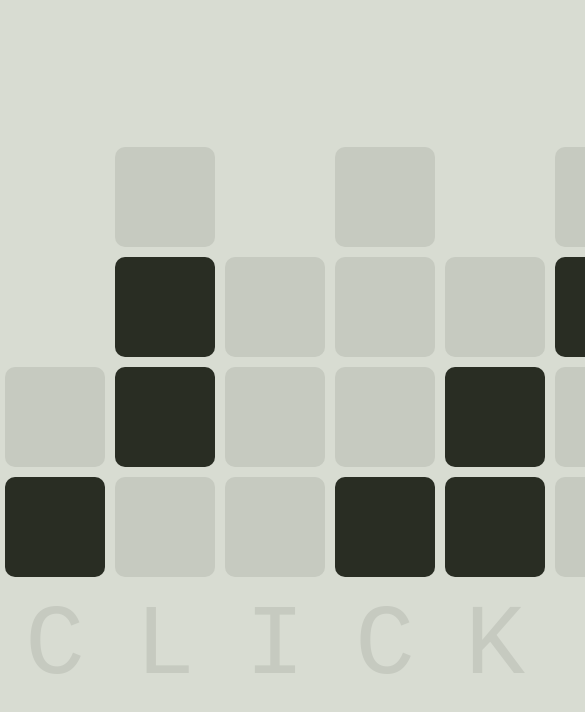
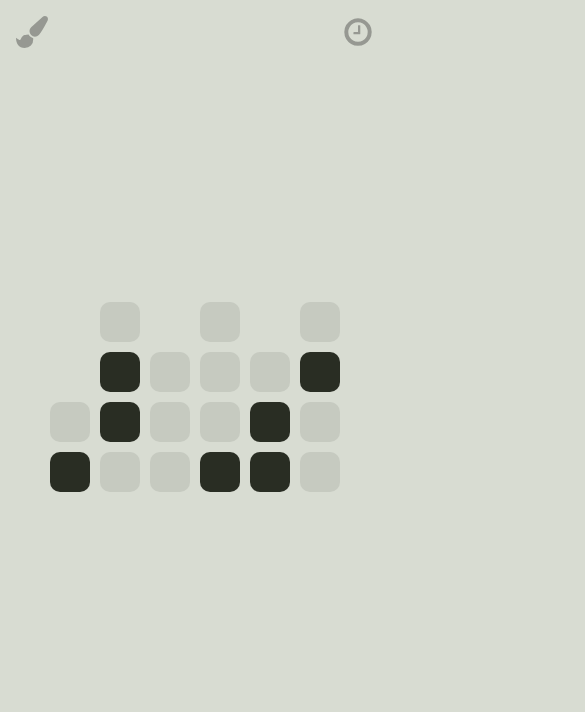
Before and after one commit to doke-v/react-binary-clock, a React (Create React App) app: page / in a window 390 px wide. Shown: the top 712 px of the page, 585 px wide, since content can reach past the window. Built offline with nearby package versions, Linux system fonts and the light colour scheme.

Commit message:
mobile fixes

```diff
--- a/src/App.css
+++ /dev/null
@@ -1,32 +0,0 @@
-.App {
-  text-align: center;
-}
-
-.App-logo {
-  animation: App-logo-spin infinite 20s linear;
-  height: 40vmin;
-}
-
-.App-header {
-  background-color: #282c34;
-  min-height: 100vh;
-  display: flex;
-  flex-direction: column;
-  align-items: center;
-  justify-content: center;
-  font-size: calc(10px + 2vmin);
-  color: white;
-}
-
-.App-link {
-  color: #61dafb;
-}
-
-@keyframes App-logo-spin {
-  from {
-    transform: rotate(0deg);
-  }
-  to {
-    transform: rotate(360deg);
-  }
-}
--- a/src/App.js
+++ b/src/App.js
@@ -1,5 +1,6 @@
 import React, { Component } from 'react';
-import './App.css';
+import Brush from './svg/paint-brush.svg'
+import Clock from './svg/clock-o.svg'
 
 class App extends Component {
   state = { bintime: [], time: [], currentHint: 0, hints:[], blockNumbers: false, theme: 0, themes: ["", "indian", "marine", "france", "typewriter", "crazy"]}
@@ -7,8 +8,6 @@ class App extends Component {
   componentDidMount = () => {
     this.tick()
     setInterval(this.tick, 1000)
-    window.addEventListener('click', this.nextHint);
-    window.addEventListener('keypress', this.nextTheme);
   }
   tick=() => {
     let d = new Date().toTimeString().split(" ")[0].replace(/:/g, "").split("");
@@ -38,11 +37,10 @@ class App extends Component {
 
   generateHints = () => {
     let hints = []
-    hints[0] = "CLICK!".split("")
+    hints[0] = [""]
     hints[1] = "HHMMSS".split("")
     hints[2] = this.state.time
     hints[3] = this.state.time
-    hints[4] = [""]
     this.setState({hints})
   }
 
@@ -62,6 +60,10 @@ class App extends Component {
     let {hints, currentHint, themes, theme} = this.state
     return (
       <div className={"themed " + themes[theme]}>
+      <div className="controls">
+        <img alt="Theme" src={Brush} onClick={this.nextTheme}/>
+        <img alt="Hint" src={Clock} onClick={this.nextHint}/>
+      </div>
       <div className="container">
         <div className="clock">
           {this.blocks()}
--- a/src/index.js
+++ b/src/index.js
@@ -1,6 +1,6 @@
 import React from 'react';
 import ReactDOM from 'react-dom';
-import './index.scss';
+import './scss/index.scss';
 import App from './App';
 
 ReactDOM.render(<App />, document.getElementById('root'));
--- a/src/index.scss
+++ /dev/null
@@ -1,72 +0,0 @@
-@import 'themes';
-
-html {
-  height: 100%;
-}
-
-body {
-  margin: 0;
-  padding: 0;
-  height: 100%;
-  display: flex;
-  background: #d8dcd2;
-
-}
-
-#root {
-  display: flex;
-  width: 100%;
-}
-
-.container {
-  margin: auto;
-}
-
-.help-row {
-  display: flex;
-}
-
-.clock {
-  display: flex
-}
-.item {
-  width: 100px;
-  height: 100px;
-  border-radius: 10px;
-  margin: 10px 5px;
-  background-color: #c6cac0;
-  user-select: none;
-}
-
-.item p {
-  margin: 0;
-  background-color: unset;
-  color: #c6cac0;
-  font-size: 100px;
-  line-height: 1;
-  font-family: monospace;
-  text-align: center;
-}
-
-.lit {
-  background-color: #292d23;
-  transition : 500ms ease-in;
-}
-
-.col:nth-child(1) .item:nth-child(-n+2), .col:nth-of-type(2n+3) .item:nth-child(1) {
-  visibility: hidden;
-}
-
-.help-row .item {
-  background-color: unset;
-  font-size: 100px;
-  line-height: 0.7;
-  font-family: monospace;
-  text-align: center;
-}
-
-.themed {
-    width: 100%;
-    height: 100%;
-    display: flex;
-}
--- /dev/null
+++ b/src/scss/breakpoints.scss
@@ -0,0 +1,23 @@
+$iphone5-width: 320px;
+$tablet-width: 768px;
+$desktop-width: 1024px;
+@mixin iphone5 {
+  @media (max-width: #{$iphone5-width}) {
+    @content;
+  }
+}
+@mixin mobile {
+  @media (max-width: #{$tablet-width - 1px}) {
+    @content;
+  }
+}
+@mixin tablet {
+  @media (max-width: #{$desktop-width - 1px}) {
+    @content;
+  }
+}
+@mixin desktop {
+  @media (min-width: #{$desktop-width}) {
+    @content;
+  }
+}
--- /dev/null
+++ b/src/scss/index.scss
@@ -0,0 +1,99 @@
+@import 'themes';
+@import 'breakpoints';
+
+html, body {
+  height: 100%;
+  width: 100%;
+}
+
+body {
+  margin: 0;
+  padding: 0;
+  background: #d8dcd2;
+
+}
+
+#root {
+  height: 100%;
+}
+
+.container {
+  margin: auto;
+  display: flex;
+  flex-direction: column;
+  font-size: 5.5em;
+  @include mobile {
+    font-size: 2.5em
+  }
+}
+
+.clock {
+  display: flex;
+}
+
+.help-row {
+  display: flex;
+}
+
+.item {
+  width: 1em;
+  height: 1em;
+
+  border-radius: 10px;
+  margin: 10px 5px;
+  background-color: #c6cac0;
+  user-select: none;
+  display: flex;
+}
+
+.item p {
+  margin: auto;
+  background-color: unset;
+  color: #c6cac0;
+  font-family: monospace;
+  text-align: center;
+}
+
+.lit {
+  background-color: #292d23;
+  transition : 500ms ease-in;
+}
+
+.help-row .item {
+  background-color: unset;
+  margin-top: 0
+}
+.col:nth-child(1) .item:nth-child(-n+2), .col:nth-of-type(2n+3) .item:nth-child(1) {
+  visibility: hidden;
+}
+
+.themed {
+    display: flex;
+    width: 100%;
+    height: 100%;
+}
+
+.controls {
+  position: absolute;
+  display: flex;
+  width: 100vw;
+  flex-direction: column;
+  @include mobile {
+    display: unset;
+  }
+
+}
+
+.controls > img {
+  &:nth-child(2){
+    float: right;
+  }
+  width: 2em;
+  cursor: pointer;
+  margin: 1em;
+  margin-bottom: 0;
+  opacity: 0.3;
+    &:hover {
+      opacity: 8;
+    }
+}
--- a/src/themes.scss
+++ b/src/scss/themes.scss
@@ -1,5 +1,6 @@
 .indian {
     background: indianred;
+
     .item {
         background: #c66f6f;
     }
```
Also changed, not shown: src/svg/clock-o.svg (added), src/svg/paint-brush.svg (added).
